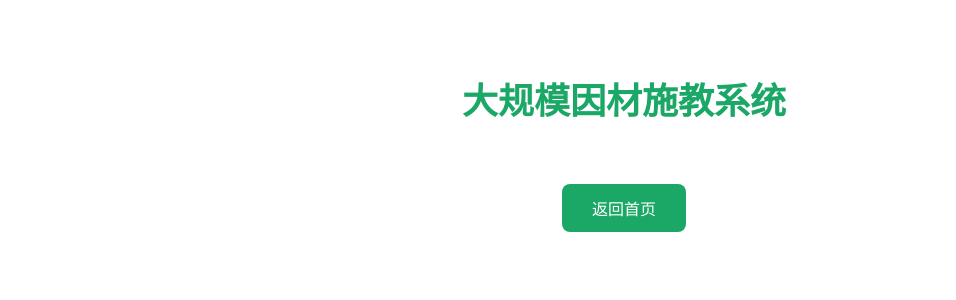
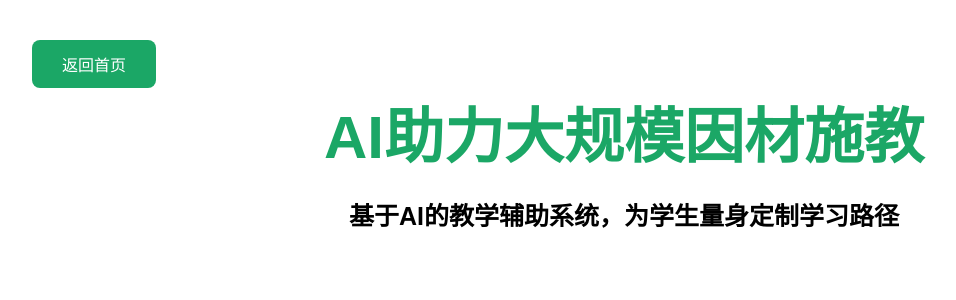
Before and after one commit to ruyuanya/vue-class, a Vue app: page /massive-teaching in a window 1280 px wide. Shown: the top 300 px of the page, without its empty margins (16-972 px from the left). Built offline with nearby package versions, Linux system fonts and the light colour scheme; a web font is replaced by a local one.

Commit message:
先传一版

```diff
--- a/src/views/MassiveTeaching.vue
+++ b/src/views/MassiveTeaching.vue
@@ -1,13 +1,10 @@
 <template>
-  <div class="massive-teaching-page">
-    <div class="header">
-      <h1>大规模因材施教系统</h1>
-    </div>
-
-    <div class="back-button">
-      <button @click="goBack">返回首页</button>
-    </div>
+  <div class="back-button">
+    <button @click="goBack">返回首页</button>
   </div>
+  <h1 class="teaching-title">AI助力大规模因材施教</h1>
+  <h2 class="teaching-subtitle">基于AI的教学辅助系统，为学生量身定制学习路径</h2>
+  <div class="container"></div>
 </template>
 
 <script setup lang="ts">
@@ -19,23 +16,26 @@ const goBack = () => {
 </script>
 
 <style scoped>
-.massive-teaching-page {
-  padding: 40px;
-  max-width: 800px;
+/* 主标题 */
+.teaching-title {
+  font-size: 60px;
+  color: #1ba766;
   margin: 0 auto;
   text-align: center;
 }
-.header {
-  margin-bottom: 60px;
+
+/* 副标题 */
+.teaching-subtitle {
+  font-size: 25px;
+  text-align: center;
 }
-.header h1 {
-  font-size: 36px;
-  color: #1ba766;
-  margin-bottom: 20px;
-}
+
+/* 返回首页按钮样式 */
 .back-button {
+  margin-left: 40px;
   margin-top: 40px;
 }
+
 .back-button button {
   background-color: #1ba766;
   color: white;
@@ -46,6 +46,7 @@ const goBack = () => {
   cursor: pointer;
   transition: background-color 0.3s ease;
 }
+
 .back-button button:hover {
   background-color: #158c4f;
 }
```
